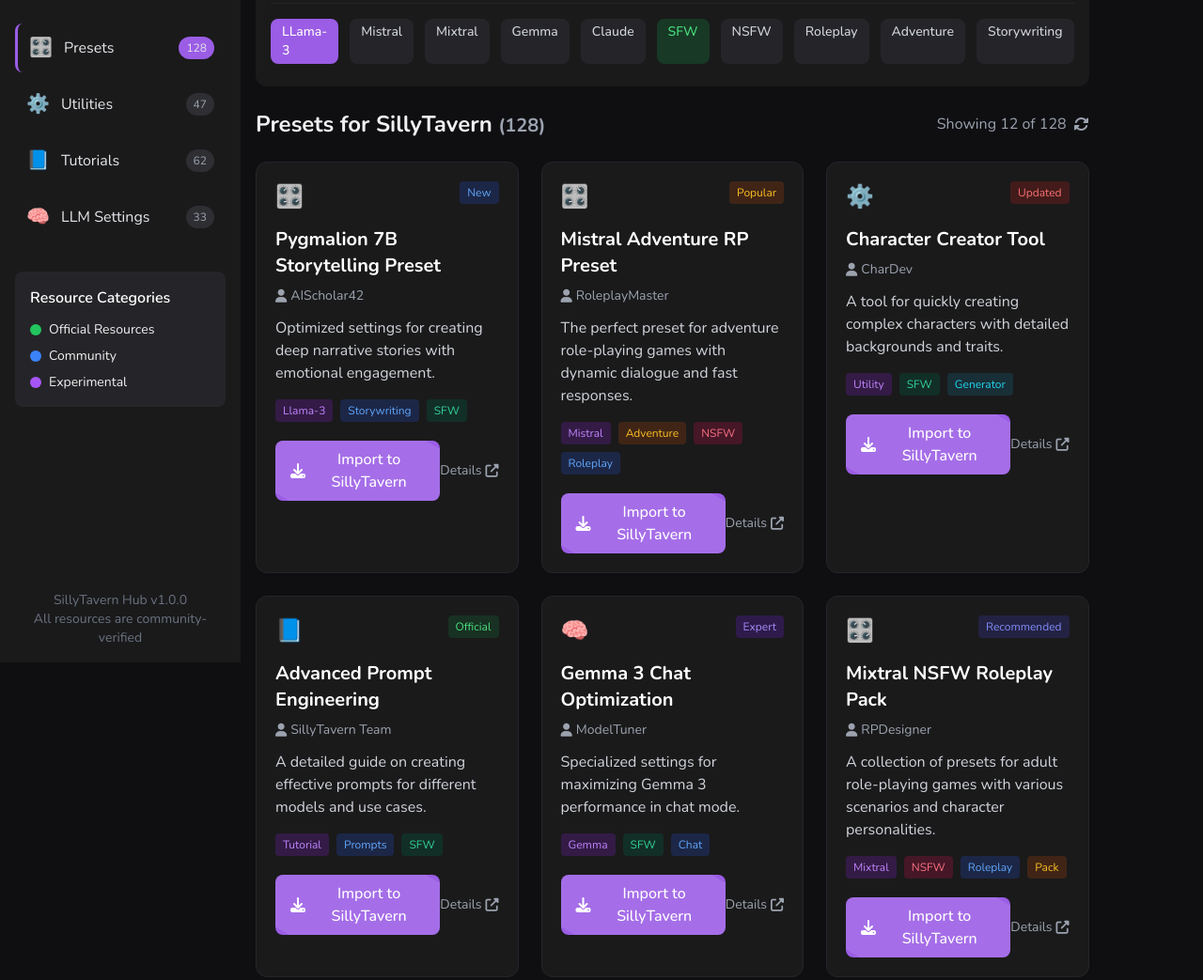
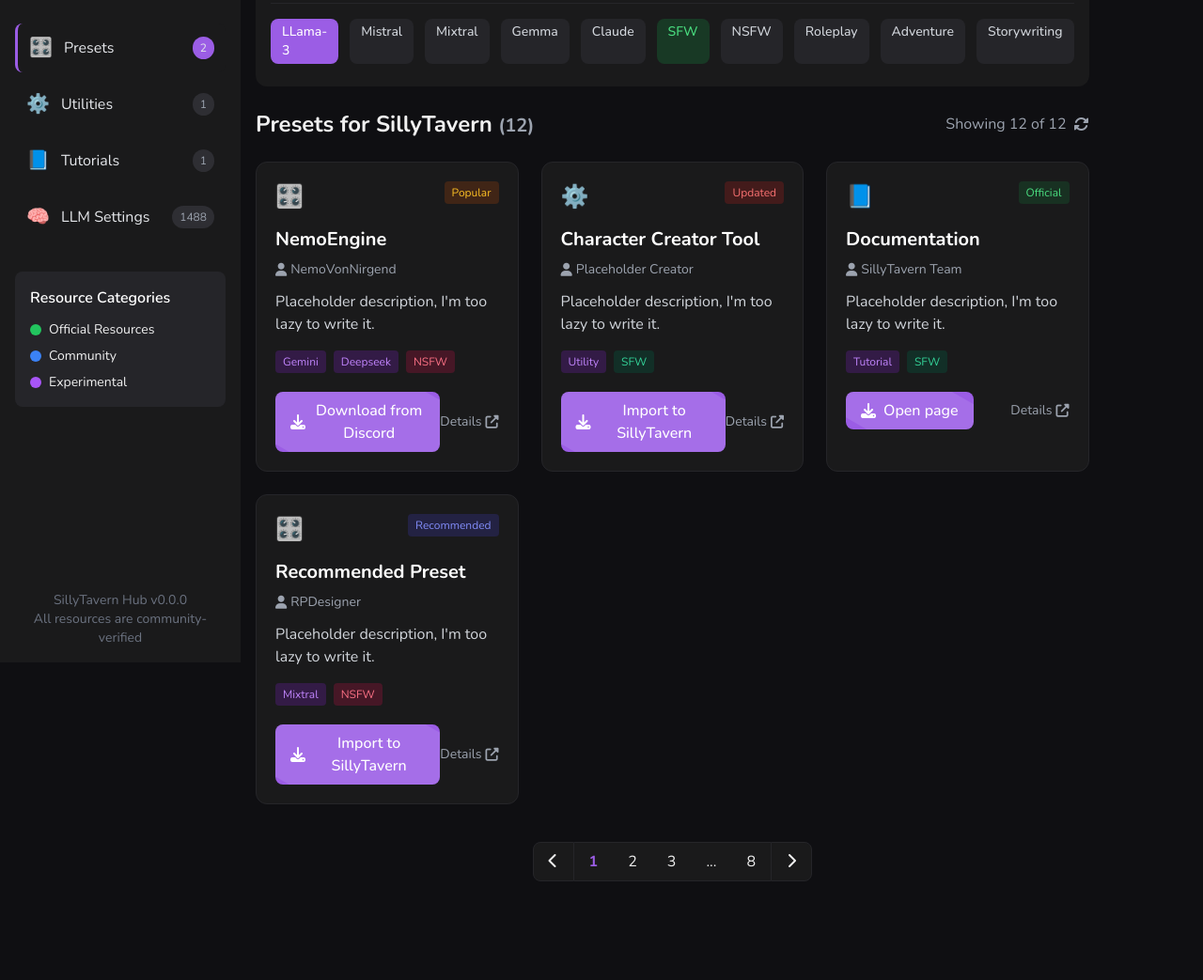
Before and after one commit to Ner-Kun/SillyTavern-Hub, a plain HTML site: page index.html in a window 1280 px wide. Shown: the part 95-1138 px from the top of the page at 94% size. After the commit the page ends 1097 px from the top, so only its background shows below. Drawn offline with nearby package versions, Linux system fonts and the light colour scheme.

Commit message:
Update index.html

```diff
--- a/index.html
+++ b/index.html
@@ -124,28 +124,28 @@
                 <a href="#" class="category-btn active flex items-center p-3 rounded-lg text-gray-200 hover:bg-dark-700 transition-colors">
                     <span class="text-xl mr-3">🎛️</span>
                     <span>Presets</span>
-                    <span class="ml-auto bg-accent text-xs px-2 py-1 rounded-full">128</span>
+                    <span class="ml-auto bg-accent text-xs px-2 py-1 rounded-full">2</span>
                 </a>
             </li>
             <li>
                 <a href="#" class="category-btn flex items-center p-3 rounded-lg text-gray-200 hover:bg-dark-700 transition-colors">
                     <span class="text-xl mr-3">⚙️</span>
                     <span>Utilities</span>
-                    <span class="ml-auto bg-dark-600 text-gray-400 text-xs px-2 py-1 rounded-full">47</span>
+                    <span class="ml-auto bg-dark-600 text-gray-400 text-xs px-2 py-1 rounded-full">1</span>
                 </a>
             </li>
             <li>
                 <a href="#" class="category-btn flex items-center p-3 rounded-lg text-gray-200 hover:bg-dark-700 transition-colors">
                     <span class="text-xl mr-3">📘</span>
                     <span>Tutorials</span>
-                    <span class="ml-auto bg-dark-600 text-gray-400 text-xs px-2 py-1 rounded-full">62</span>
+                    <span class="ml-auto bg-dark-600 text-gray-400 text-xs px-2 py-1 rounded-full">1</span>
                 </a>
             </li>
             <li>
                 <a href="#" class="category-btn flex items-center p-3 rounded-lg text-gray-200 hover:bg-dark-700 transition-colors">
                     <span class="text-xl mr-3">🧠</span>
                     <span>LLM Settings</span>
-                    <span class="ml-auto bg-dark-600 text-gray-400 text-xs px-2 py-1 rounded-full">33</span>
+                    <span class="ml-auto bg-dark-600 text-gray-400 text-xs px-2 py-1 rounded-full">1488</span>
                 </a>
             </li>
         </ul>
@@ -167,7 +167,7 @@
             </div>
         </div>
         <div class="absolute bottom-4 left-4 right-4 text-center text-gray-500 text-sm">
-            <p>SillyTavern Hub v1.0.0</p>
+            <p>SillyTavern Hub v0.0.0</p>
             <p>All resources are community-verified</p>
         </div>
     </div>
@@ -190,28 +190,28 @@
                     <a href="#" class="category-btn flex items-center p-3 rounded-lg text-gray-200 bg-dark-600">
                         <span class="text-xl mr-3">🎛️</span>
                         <span>Presets</span>
-                        <span class="ml-auto bg-accent text-xs px-2 py-1 rounded-full">128</span>
+                        <span class="ml-auto bg-accent text-xs px-2 py-1 rounded-full">9999</span>
                     </a>
                 </li>
                 <li>
                     <a href="#" class="category-btn flex items-center p-3 rounded-lg text-gray-200 hover:bg-dark-600">
                         <span class="text-xl mr-3">⚙️</span>
                         <span>Utilities</span>
-                        <span class="ml-auto bg-dark-500 text-gray-400 text-xs px-2 py-1 rounded-full">47</span>
+                        <span class="ml-auto bg-dark-500 text-gray-400 text-xs px-2 py-1 rounded-full">1</span>
                     </a>
                 </li>
                 <li>
                     <a href="#" class="category-btn flex items-center p-3 rounded-lg text-gray-200 hover:bg-dark-600">
                         <span class="text-xl mr-3">📘</span>
                         <span>Tutorials</span>
-                        <span class="ml-auto bg-dark-500 text-gray-400 text-xs px-2 py-1 rounded-full">62</span>
+                        <span class="ml-auto bg-dark-500 text-gray-400 text-xs px-2 py-1 rounded-full">1</span>
                     </a>
                 </li>
                 <li>
                     <a href="#" class="category-btn flex items-center p-3 rounded-lg text-gray-200 hover:bg-dark-600">
                         <span class="text-xl mr-3">🧠</span>
                         <span>LLM Settings</span>
-                        <span class="ml-auto bg-dark-500 text-gray-400 text-xs px-2 py-1 rounded-full">33</span>
+                        <span class="ml-auto bg-dark-500 text-gray-400 text-xs px-2 py-1 rounded-full">1488</span>
                     </a>
                 </li>
             </ul>
@@ -281,62 +281,35 @@
             </div>
 
             <div class="mb-6 flex justify-between items-center">
-                <h2 class="text-2xl font-bold">Presets for SillyTavern <span class="text-gray-400 text-xl">(128)</span></h2>
+                <h2 class="text-2xl font-bold">Presets for SillyTavern <span class="text-gray-400 text-xl">(12)</span></h2>
                 <div class="text-gray-400 flex items-center">
-                    <span class="mr-2">Showing 12 of 128</span>
+                    <span class="mr-2">Showing 12 of 12</span>
                     <i class="fas fa-sync-alt cursor-pointer hover:text-accent"></i>
                 </div>
             </div>
 
             <div class="grid grid-cols-1 md:grid-cols-2 lg:grid-cols-3 gap-6">
-                <div class="grid-item bg-dark-800 rounded-xl p-5 border border-dark-700 hover:border-accent transition-all">
-                    <div class="flex justify-between items-start mb-4">
-                        <span class="text-2xl">🎛️</span>
-                        <span class="text-xs bg-blue-900 bg-opacity-40 text-blue-400 px-2 py-1 rounded">New</span>
-                    </div>
-                    <h3 class="text-xl font-bold mb-2 text-white">Pygmalion 7B Storytelling Preset</h3>
-                    <div class="flex items-center text-gray-400 text-sm mb-3">
-                        <i class="fas fa-user mr-1"></i>
-                        <a href="#" class="hover:text-accent transition">AIScholar42</a>
-                    </div>
-                    <p class="text-gray-300 mb-4">Optimized settings for creating deep narrative stories with emotional engagement.</p>
-                    <div class="flex flex-wrap gap-2 mb-5">
-                        <span class="tag bg-purple-900 bg-opacity-40 text-purple-400 px-2 py-1 rounded text-xs">Llama-3</span>
-                        <span class="tag bg-blue-900 bg-opacity-40 text-blue-400 px-2 py-1 rounded text-xs">Storywriting</span>
-                        <span class="tag bg-emerald-900 bg-opacity-40 text-emerald-400 px-2 py-1 rounded text-xs">SFW</span>
-                    </div>
-                    <div class="flex justify-between items-center">
-                        <button class="download-btn bg-accent text-white px-4 py-2 rounded-lg font-medium hover:bg-accent-light transition flex items-center">
-                            <i class="fas fa-download mr-2"></i>
-                            Import to SillyTavern
-                        </button>
-                        <a href="#" class="text-gray-400 hover:text-accent text-sm flex items-center">
-                            Details <i class="fas fa-external-link-alt ml-1"></i>
-                        </a>
-                    </div>
-                </div>
 
                 <div class="grid-item bg-dark-800 rounded-xl p-5 border border-dark-700 hover:border-accent transition-all">
                     <div class="flex justify-between items-start mb-4">
                         <span class="text-2xl">🎛️</span>
                         <span class="text-xs bg-amber-900 bg-opacity-40 text-amber-400 px-2 py-1 rounded">Popular</span>
                     </div>
-                    <h3 class="text-xl font-bold mb-2 text-white">Mistral Adventure RP Preset</h3>
+                    <h3 class="text-xl font-bold mb-2 text-white">NemoEngine</h3>
                     <div class="flex items-center text-gray-400 text-sm mb-3">
                         <i class="fas fa-user mr-1"></i>
-                        <a href="#" class="hover:text-accent transition">RoleplayMaster</a>
+                        <a href="#" class="hover:text-accent transition">NemoVonNirgend</a>
                     </div>
-                    <p class="text-gray-300 mb-4">The perfect preset for adventure role-playing games with dynamic dialogue and fast responses.</p>
+                    <p class="text-gray-300 mb-4">Placeholder description, I'm too lazy to write it.</p>
                     <div class="flex flex-wrap gap-2 mb-5">
-                        <span class="tag bg-purple-900 bg-opacity-40 text-purple-400 px-2 py-1 rounded text-xs">Mistral</span>
-                        <span class="tag bg-amber-900 bg-opacity-40 text-amber-400 px-2 py-1 rounded text-xs">Adventure</span>
+                        <span class="tag bg-purple-900 bg-opacity-40 text-purple-400 px-2 py-1 rounded text-xs">Gemini</span>
+                        <span class="tag bg-purple-900 bg-opacity-40 text-purple-400 px-2 py-1 rounded text-xs">Deepseek</span>
                         <span class="tag bg-rose-900 bg-opacity-40 text-rose-400 px-2 py-1 rounded text-xs">NSFW</span>
-                        <span class="tag bg-blue-900 bg-opacity-40 text-blue-400 px-2 py-1 rounded text-xs">Roleplay</span>
                     </div>
                     <div class="flex justify-between items-center">
                         <button class="download-btn bg-accent text-white px-4 py-2 rounded-lg font-medium hover:bg-accent-light transition flex items-center">
                             <i class="fas fa-download mr-2"></i>
-                            Import to SillyTavern
+                            Download from Discord
                         </button>
                         <a href="#" class="text-gray-400 hover:text-accent text-sm flex items-center">
                             Details <i class="fas fa-external-link-alt ml-1"></i>
@@ -352,13 +325,12 @@
                     <h3 class="text-xl font-bold mb-2 text-white">Character Creator Tool</h3>
                     <div class="flex items-center text-gray-400 text-sm mb-3">
                         <i class="fas fa-user mr-1"></i>
-                        <a href="#" class="hover:text-accent transition">CharDev</a>
+                        <a href="#" class="hover:text-accent transition">Placeholder Creator</a>
                     </div>
-                    <p class="text-gray-300 mb-4">A tool for quickly creating complex characters with detailed backgrounds and traits.</p>
+                    <p class="text-gray-300 mb-4">Placeholder description, I'm too lazy to write it.</p>
                     <div class="flex flex-wrap gap-2 mb-5">
                         <span class="tag bg-purple-900 bg-opacity-40 text-purple-400 px-2 py-1 rounded text-xs">Utility</span>
                         <span class="tag bg-emerald-900 bg-opacity-40 text-emerald-400 px-2 py-1 rounded text-xs">SFW</span>
-                        <span class="tag bg-cyan-900 bg-opacity-40 text-cyan-400 px-2 py-1 rounded text-xs">Generator</span>
                     </div>
                     <div class="flex justify-between items-center">
                         <button class="download-btn bg-accent text-white px-4 py-2 rounded-lg font-medium hover:bg-accent-light transition flex items-center">
@@ -376,48 +348,20 @@
                         <span class="text-2xl">📘</span>
                         <span class="text-xs bg-green-900 bg-opacity-40 text-green-400 px-2 py-1 rounded">Official</span>
                     </div>
-                    <h3 class="text-xl font-bold mb-2 text-white">Advanced Prompt Engineering</h3>
+                    <h3 class="text-xl font-bold mb-2 text-white">Documentation</h3>
                     <div class="flex items-center text-gray-400 text-sm mb-3">
                         <i class="fas fa-user mr-1"></i>
                         <a href="#" class="hover:text-accent transition">SillyTavern Team</a>
                     </div>
-                    <p class="text-gray-300 mb-4">A detailed guide on creating effective prompts for different models and use cases.</p>
+                    <p class="text-gray-300 mb-4">Placeholder description, I'm too lazy to write it.</p>
                     <div class="flex flex-wrap gap-2 mb-5">
                         <span class="tag bg-purple-900 bg-opacity-40 text-purple-400 px-2 py-1 rounded text-xs">Tutorial</span>
-                        <span class="tag bg-blue-900 bg-opacity-40 text-blue-400 px-2 py-1 rounded text-xs">Prompts</span>
                         <span class="tag bg-emerald-900 bg-opacity-40 text-emerald-400 px-2 py-1 rounded text-xs">SFW</span>
                     </div>
                     <div class="flex justify-between items-center">
                         <button class="download-btn bg-accent text-white px-4 py-2 rounded-lg font-medium hover:bg-accent-light transition flex items-center">
                             <i class="fas fa-download mr-2"></i>
-                            Import to SillyTavern
-                        </button>
-                        <a href="#" class="text-gray-400 hover:text-accent text-sm flex items-center">
-                            Details <i class="fas fa-external-link-alt ml-1"></i>
-                        </a>
-                    </div>
-                </div>
-
-                <div class="grid-item bg-dark-800 rounded-xl p-5 border border-dark-700 hover:border-accent transition-all">
-                    <div class="flex justify-between items-start mb-4">
-                        <span class="text-2xl">🧠</span>
-                        <span class="text-xs bg-violet-900 bg-opacity-40 text-violet-400 px-2 py-1 rounded">Expert</span>
-                    </div>
-                    <h3 class="text-xl font-bold mb-2 text-white">Gemma 3 Chat Optimization</h3>
-                    <div class="flex items-center text-gray-400 text-sm mb-3">
-                        <i class="fas fa-user mr-1"></i>
-                        <a href="#" class="hover:text-accent transition">ModelTuner</a>
-                    </div>
-                    <p class="text-gray-300 mb-4">Specialized settings for maximizing Gemma 3 performance in chat mode.</p>
-                    <div class="flex flex-wrap gap-2 mb-5">
-                        <span class="tag bg-purple-900 bg-opacity-40 text-purple-400 px-2 py-1 rounded text-xs">Gemma</span>
-                        <span class="tag bg-emerald-900 bg-opacity-40 text-emerald-400 px-2 py-1 rounded text-xs">SFW</span>
-                        <span class="tag bg-blue-900 bg-opacity-40 text-blue-400 px-2 py-1 rounded text-xs">Chat</span>
-                    </div>
-                    <div class="flex justify-between items-center">
-                        <button class="download-btn bg-accent text-white px-4 py-2 rounded-lg font-medium hover:bg-accent-light transition flex items-center">
-                            <i class="fas fa-download mr-2"></i>
-                            Import to SillyTavern
+                            Open page
                         </button>
                         <a href="#" class="text-gray-400 hover:text-accent text-sm flex items-center">
                             Details <i class="fas fa-external-link-alt ml-1"></i>
@@ -430,17 +374,15 @@
                         <span class="text-2xl">🎛️</span>
                         <span class="text-xs bg-indigo-900 bg-opacity-40 text-indigo-400 px-2 py-1 rounded">Recommended</span>
                     </div>
-                    <h3 class="text-xl font-bold mb-2 text-white">Mixtral NSFW Roleplay Pack</h3>
+                    <h3 class="text-xl font-bold mb-2 text-white">Recommended Preset</h3>
                     <div class="flex items-center text-gray-400 text-sm mb-3">
                         <i class="fas fa-user mr-1"></i>
                         <a href="#" class="hover:text-accent transition">RPDesigner</a>
                     </div>
-                    <p class="text-gray-300 mb-4">A collection of presets for adult role-playing games with various scenarios and character personalities.</p>
+                    <p class="text-gray-300 mb-4">Placeholder description, I'm too lazy to write it.</p>
                     <div class="flex flex-wrap gap-2 mb-5">
                         <span class="tag bg-purple-900 bg-opacity-40 text-purple-400 px-2 py-1 rounded text-xs">Mixtral</span>
                         <span class="tag bg-rose-900 bg-opacity-40 text-rose-400 px-2 py-1 rounded text-xs">NSFW</span>
-                        <span class="tag bg-blue-900 bg-opacity-40 text-blue-400 px-2 py-1 rounded text-xs">Roleplay</span>
-                        <span class="tag bg-amber-900 bg-opacity-40 text-amber-400 px-2 py-1 rounded text-xs">Pack</span>
                     </div>
                     <div class="flex justify-between items-center">
                         <button class="download-btn bg-accent text-white px-4 py-2 rounded-lg font-medium hover:bg-accent-light transition flex items-center">
```
